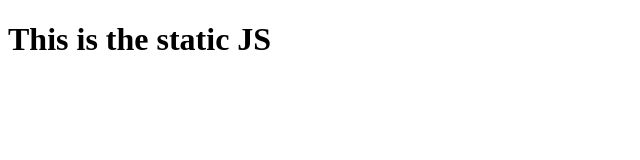
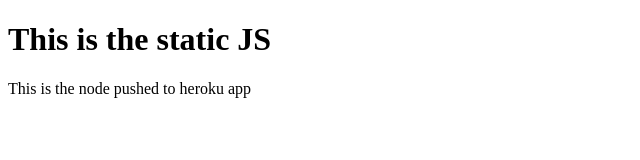
Before and after one commit to andrewahead4/web-server, a website: page public/index.html in a window 1280 px wide. Shown: the whole page, without its empty margins (0-640 px from the left). Drawn offline with Linux system fonts and the light colour scheme.

Commit message:
Update index page

```diff
--- a/public/index.html
+++ b/public/index.html
@@ -6,5 +6,6 @@
 	</head>
 	<body>
 		<h1>This is the static JS</h1>
+		<p>This is the node pushed to heroku app</p>
 	</body>
 </html>
```
